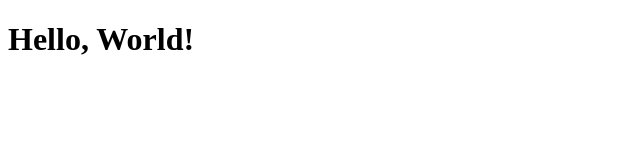
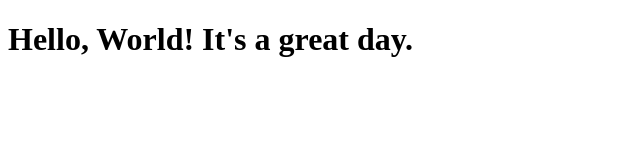
Before and after one commit to nitin-deotale/coursera-test, a plain HTML site: page site/index1.html in a window 1280 px wide. Shown: the whole page, without its empty margins (0-640 px from the left). Drawn offline with Linux system fonts and the light colour scheme.

Commit message:
small addition

```diff
--- a/site/index1.html
+++ b/site/index1.html
@@ -4,6 +4,6 @@
 	<title>Hello, World!</title>
 </head>
 <body>
-<h1>Hello,  World!</h1>
+<h1>Hello,  World! It's a great day.</h1>
 </body>
 </html>
```
